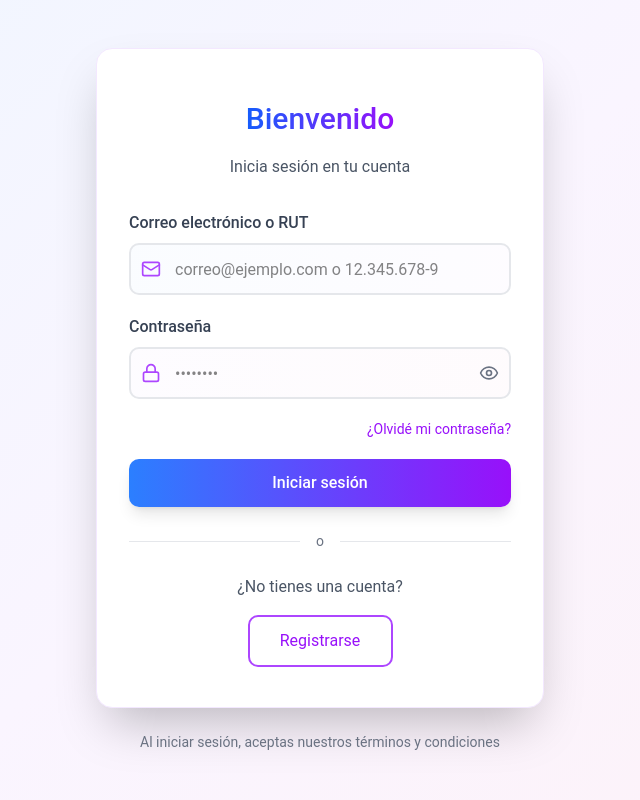
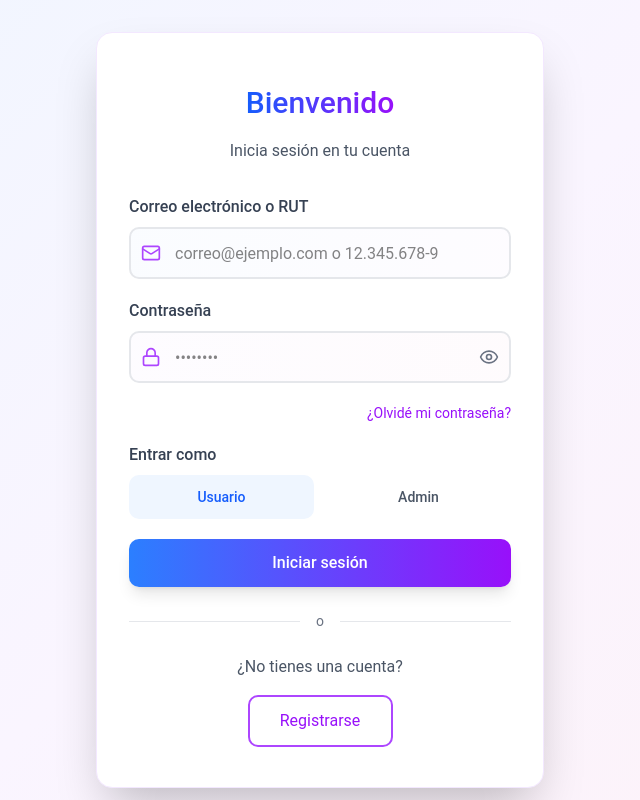
Before and after one commit to SPEEDTACHYON/Entrega-Parcial-1-Desafio20-Web-y-movil, a React (Vite) app: page /login in a window 1280 px wide. Shown: the whole page, without its empty margins (320-960 px from the left). Built offline with nearby package versions, Linux system fonts and the light colour scheme.

Commit message:
Autentificación por roles sin checkeo de backend temporalmente

```diff
--- a/src/components/ProtectedRoute.tsx
+++ b/src/components/ProtectedRoute.tsx
@@ -1,13 +1,23 @@
 import { Navigate } from 'react-router-dom';
-import { useAuth } from '../utils/AuthContext';
-import type { JSX } from 'react/jsx-dev-runtime';
+import { useAuth, type UserRole } from '../utils/AuthContext';
+import type { ReactNode } from 'react';
 
-const ProtectedRoute = ({ children }: { children: JSX.Element }) => {
-  const { isAuthenticated } = useAuth();
+const ProtectedRoute = ({
+  children,
+  allowedRoles,
+}: {
+  children: ReactNode;
+  allowedRoles?: UserRole[];
+}) => {
+  const { isAuthenticated, role } = useAuth();
 
   // If not logged in, boot them to the login page
   if (!isAuthenticated) {
     return <Navigate to="/login" replace />;
+  }
+
+  if (allowedRoles && !allowedRoles.includes(role)) {
+    return <Navigate to={role === 'admin' ? '/admin' : '/dashboard'} replace />;
   }
 
   // If they are logged in, render the protected component
--- a/src/pages/LoginPage.tsx
+++ b/src/pages/LoginPage.tsx
@@ -1,9 +1,21 @@
 import { IonContent, IonPage } from '@ionic/react';
 import { useState } from "react";
 import { Link } from 'react-router-dom';
+import { useNavigate } from 'react-router-dom';
+import { useAuth, type UserRole } from '../utils/AuthContext';
 
 export default function Index() {
   const [showPassword, setShowPassword] = useState(false);
+
+  // TODO: Eliminar la selección entre admin y user, temporal hasta que se implemente el backend en el siguiente entregable
+  const [selectedRole, setSelectedRole] = useState<UserRole>('user');
+  const navigate = useNavigate();
+  const { login } = useAuth();
+
+  const handleLogin = () => {
+    login(selectedRole);
+    navigate(selectedRole === 'admin' ? '/admin' : '/dashboard', { replace: true });
+  };
 
   return (
     <IonPage>
@@ -92,9 +104,39 @@ export default function Index() {
                   </a>
                 </div>
 
+                {/* TODO: Eliminar la selección entre admin y user, temporal hasta que se implemente el backend en el siguiente entregable */}
+                <div className="flex flex-col gap-2">
+                  <span className="text-base font-medium text-[#364153] leading-6">Entrar como</span>
+                  <div className="grid grid-cols-2 gap-3">
+                    <button
+                      type="button"
+                      onClick={() => setSelectedRole('user')}
+                      className={`h-[44px] rounded-[10px] border text-sm font-medium transition-colors ${
+                        selectedRole === 'user'
+                          ? 'border-[#155DFC] bg-[#EFF6FF] text-[#155DFC]'
+                          : 'border-[#E5E7EB] text-[#4A5565] hover:border-[#155DFC]'
+                      }`}
+                    >
+                      Usuario
+                    </button>
+                    <button
+                      type="button"
+                      onClick={() => setSelectedRole('admin')}
+                      className={`h-[44px] rounded-[10px] border text-sm font-medium transition-colors ${
+                        selectedRole === 'admin'
+                          ? 'border-[#9810FA] bg-[#FAF5FF] text-[#9810FA]'
+                          : 'border-[#E5E7EB] text-[#4A5565] hover:border-[#9810FA]'
+                      }`}
+                    >
+                      Admin
+                    </button>
+                  </div>
+                </div>
+
                 {/* Submit button */}
                 <button
                   type="button"
+                  onClick={handleLogin}
                   className="w-full h-[48px] rounded-[10px] text-base font-medium text-white leading-6 shadow-[0_10px_15px_-3px_rgba(0,0,0,0.10),0_4px_6px_-4px_rgba(0,0,0,0.10)] hover:opacity-90 transition-opacity"
                   style={{ background: "linear-gradient(90deg, #2B7FFF 0%, #9810FA 100%)" }}
                 >
--- a/src/utils/AuthContext.tsx
+++ b/src/utils/AuthContext.tsx
@@ -1,15 +1,36 @@
 import React, { createContext, useContext, useState } from 'react';
 
-const AuthContext = createContext({ isAuthenticated: false, login: () => {}, logout: () => {} });
+export type UserRole = 'user' | 'admin';
+
+type AuthContextValue = {
+  isAuthenticated: boolean;
+  role: UserRole;
+  login: (nextRole?: UserRole) => void;
+  logout: () => void;
+  setRole: (nextRole: UserRole) => void;
+};
+
+const AuthContext = createContext<AuthContextValue>({
+  isAuthenticated: false,
+  role: 'user',
+  login: () => {},
+  logout: () => {},
+  setRole: () => {},
+});
 
 export const AuthProvider = ({ children }: { children: React.ReactNode }) => {
   const [isAuthenticated, setIsAuthenticated] = useState(false);
+  const [role, setRole] = useState<UserRole>('user');
 
-  const login = () => setIsAuthenticated(true);
+  const login = (nextRole: UserRole = 'user') => {
+    setRole(nextRole);
+    setIsAuthenticated(true);
+  };
+
   const logout = () => setIsAuthenticated(false);
 
   return (
-    <AuthContext.Provider value={{ isAuthenticated, login, logout }}>
+    <AuthContext.Provider value={{ isAuthenticated, role, login, logout, setRole }}>
       {children}
     </AuthContext.Provider>
   );
```
